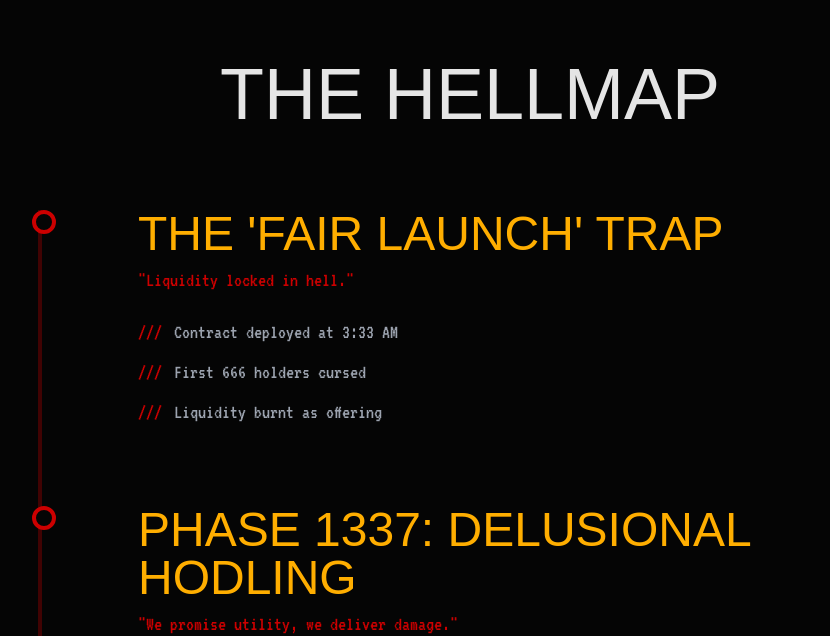
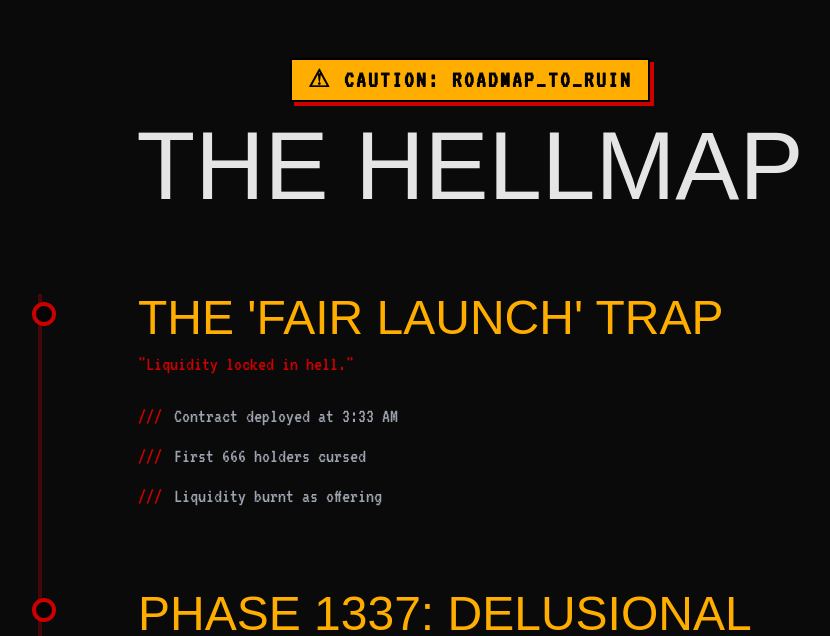
Before and after one commit to Pluviophile84/HELLCOIN, a Next.js app: page / in a window 1280 px wide. Shown: the part 6173-6809 px from the top of the page, without its empty margins (170-1000 px from the left). Built offline with nearby package versions, Linux system fonts and the light colour scheme; a web font is replaced by a local one.

Commit message:
Update Hellmap.tsx

```diff
--- a/components/sections/Hellmap.tsx
+++ b/components/sections/Hellmap.tsx
@@ -1,4 +1,5 @@
 "use client";
+import { motion } from "framer-motion";
 
 export const Hellmap = () => {
   const phases = [
@@ -8,17 +9,42 @@ export const Hellmap = () => {
   ];
 
   return (
-    <section id="hellmap" className="py-32 bg-hell-black relative">
+    <section id="hellmap" className="py-32 bg-hell-dark relative">
        <div className="max-w-4xl mx-auto px-4">
-         <h2 className="font-gothic text-7xl text-center text-hell-white mb-20">THE HELLMAP</h2>
 
+         {/* --- HEADER: HAZARD LABEL STYLE --- */}
+         <div className="flex flex-col items-center gap-4 mb-20">
+
+           {/* THE WARNING TAPE / HAZARD LABEL */}
+           <motion.div
+             initial={{ scale: 0.9, opacity: 0 }}
+             whileInView={{ scale: 1, opacity: 1 }}
+             viewport={{ once: true }}
+             // STYLE: Solid Gold Background, Black Text, Bold, Sharp Corners
+             className="bg-[#ffae00] text-black font-terminal text-xl md:text-2xl px-4 py-1 font-bold uppercase tracking-widest border-2 border-black shadow-[4px_4px_0px_#cc0000]"
+           >
+             ⚠ CAUTION: ROADMAP_TO_RUIN
+           </motion.div>
+
+           <h2 className="font-gothic text-6xl md:text-8xl text-center text-hell-white">
+             THE HELLMAP
+           </h2>
+         </div>
+
+         {/* TIMELINE CONTENT */}
          <div className="relative border-l-4 border-hell-red/30 ml-4 md:ml-0 space-y-20">
            {phases.map((phase, i) => (
-             <div key={i} className="relative pl-12 md:pl-24">
-               {/* Marker */}
-               <div className="absolute left-[-10px] top-0 w-6 h-6 bg-hell-black border-4 border-hell-red rounded-full"></div>
+             <motion.div
+               key={i}
+               initial={{ opacity: 0, x: -20 }}
+               whileInView={{ opacity: 1, x: 0 }}
+               transition={{ delay: i * 0.2 }}
+               className="relative pl-12 md:pl-24"
+             >
+               {/* Marker Dot */}
+               <div className="absolute left-[-10px] top-2 w-6 h-6 bg-hell-black border-4 border-hell-red rounded-full z-10"></div>
 
-               <h3 className="font-gothic text-4xl md:text-5xl text-hell-gold mb-2">{phase.title}</h3>
+               <h3 className="font-gothic text-4xl md:text-5xl text-[#ffae00] mb-2">{phase.title}</h3>
                <p className="font-terminal text-xl text-hell-red mb-6">"{phase.sub}"</p>
 
                <ul className="space-y-3">
@@ -28,7 +54,7 @@ export const Hellmap = () => {
                    </li>
                  ))}
                </ul>
-             </div>
+             </motion.div>
            ))}
          </div>
        </div>
```
